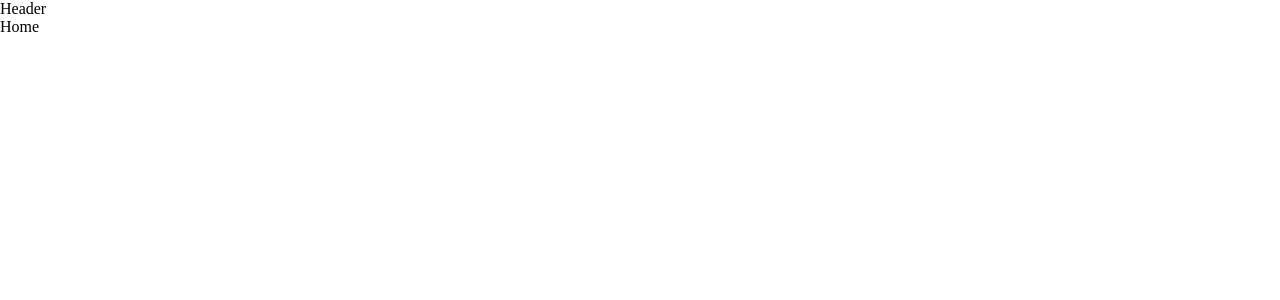
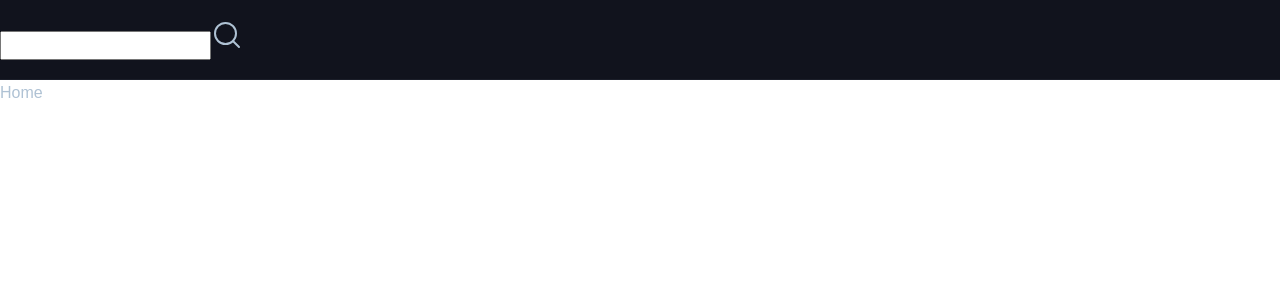
Before and after one commit to alex-candido/google-play-books, a React (Create React App) app: page / in a window 1280 px wide. Shown: the top 300 px of the page. Built offline with nearby package versions, Linux system fonts and the light colour scheme.

Commit message:
estilos em DefaultLayout e em HeaderContainer

```diff
--- a/package.json
+++ b/package.json
@@ -11,6 +11,7 @@
     "@types/react": "^18.0.25",
     "@types/react-dom": "^18.0.8",
     "eslint-import-resolver-typescript": "^3.5.2",
+    "phosphor-react": "^1.4.1",
     "react": "^18.2.0",
     "react-dom": "^18.2.0",
     "react-router-dom": "^6.4.3",
--- a/src/components/Header.tsx/index.tsx
+++ b/src/components/Header.tsx/index.tsx
@@ -1,8 +1,16 @@
+import { MagnifyingGlass } from 'phosphor-react';
 import React from 'react';
 import { HeaderContainer } from './styles';
 
 const Header: React.FC = () => {
-  return <HeaderContainer>Header</HeaderContainer>;
+  return (
+    <HeaderContainer>
+      <div className="container">
+        <input />
+        <MagnifyingGlass size={32} />
+      </div>
+    </HeaderContainer>
+  );
 };
 
 export default Header;
--- a/src/components/Header.tsx/styles.ts
+++ b/src/components/Header.tsx/styles.ts
@@ -1,3 +1,13 @@
 import styled from 'styled-components';
 
-export const HeaderContainer = styled.header``;
+export const HeaderContainer = styled.header`
+  background: ${({ theme }) => theme.colors['base-header']};
+  border-bottom: 1px solid #1b1e29;
+  display: flex;
+  height: 80px;
+  justify-content: center;
+  align-items: center;
+  top: 0;
+  width: 100%;
+  z-index: 2000;
+`;
--- a/src/layouts/DefaultLayout/styles.ts
+++ b/src/layouts/DefaultLayout/styles.ts
@@ -1,3 +1,9 @@
 import styled from 'styled-components';
 
-export const DefaultLayoutContainer = styled.div``;
+export const DefaultLayoutContainer = styled.div`
+  .container {
+    width: 100%;
+    max-width: 80rem;
+    margin: 0 auto;
+  }
+`;
--- a/src/styles/global.ts
+++ b/src/styles/global.ts
@@ -21,4 +21,30 @@ export const GlobalStyles = createGlobalStyle`
       border-radius: 999px;
     }
   }
+
+  body {
+    height: 2000px;
+    background: '#ffff';
+    color: ${({ theme }) => theme.colors['base-text']};
+    -webkit-font-smoothing: antialiased;
+  }
+
+  body, input, textarea, button {
+    font: 400 ${({ theme }) =>
+      theme.textSizes['text-text-m']} 'Nunito', sans-serif;
+      line-height: 160%;
+  }
+
+  ul {
+    list-style: none;
+  }
+
+  a {
+    color: inherit;
+    text-decoration: none;
+  }
+
+  button {
+    cursor: pointer;
+  }
 `;
--- a/src/styles/theme/defaultTheme.ts
+++ b/src/styles/theme/defaultTheme.ts
@@ -1,5 +1,6 @@
 export const defaultTheme = {
   colors: {
+    'base-header': '#11131d',
     'base-input': '#040F1A',
     'base-background': '#071422',
     'base-profile': '#0B1B2B',
@@ -10,7 +11,7 @@ export const defaultTheme = {
     'base-text': '#AFC2D4',
     'base-subtitle': '#C4D4E3',
     'base-title': '#E7EDF4',
-    'brand-blue': '#3294F8',
+    'brand-blue': '#00acee',
   },
   textSizes: {
     'title-title-l': '1.5rem',
```
Also changed, not shown: 1 other file (tests, documents, lock files or other folders).
